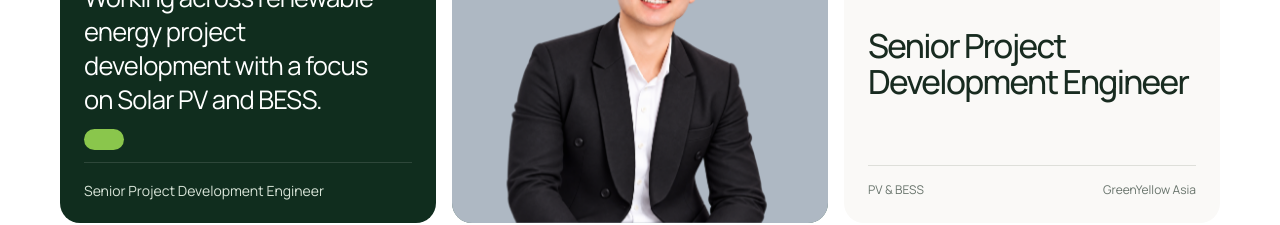
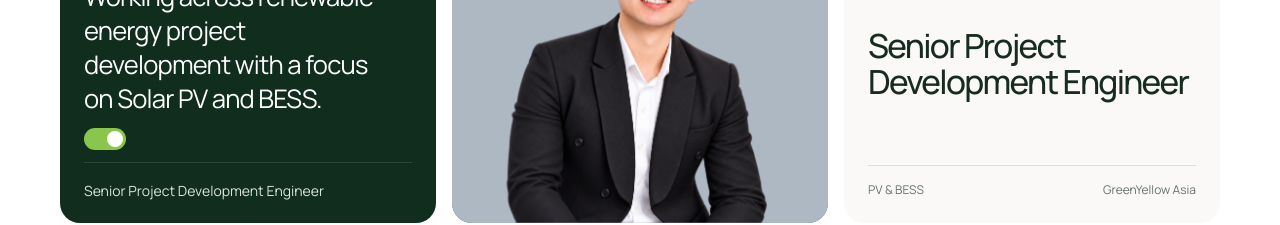
Before and after one commit to Nhutduyasda/viet-le-portfolio, a Next.js app: page / in a window 1280 px wide. Shown: the part 1360-1585 px from the top of the page. Built offline with nearby package versions, Linux system fonts and the light colour scheme.

Commit message:
Refine About accent and hide placeholder email

```diff
--- a/src/app/globals.css
+++ b/src/app/globals.css
@@ -113,7 +113,8 @@ html { scroll-behavior: smooth; }
 .about-sun-icon { width: 27px; height: 27px; fill: none; stroke: #e7f1e3; stroke-width: 1.5; stroke-linecap: round; stroke-linejoin: round; }
 .about-card-statement { max-width: 310px; margin: auto 0 12px; font-size: clamp(23px, 2vw, 29px); line-height: 1.33; letter-spacing: -.03em; }
 .about-card-foot { display: flex; align-items: center; gap: 12px; border-top: 1px solid #ffffff20; padding-top: 17px; color: #d8e4d8; font-size: 14px; }
-.about-card-indicator { display: block; align-self: flex-start; flex: none; width: 40px; height: 21px; margin-bottom: 12px; border-radius: 999px; background: #8ac64c; }
+.about-card-indicator { position: relative; display: block; align-self: flex-start; flex: none; width: 42px; height: 22px; margin-bottom: 12px; border-radius: 999px; background: #8ac64c; }
+.about-card-indicator::after { content: ""; position: absolute; top: 3px; right: 3px; width: 16px; height: 16px; border-radius: 50%; background: #fff; }
 .about-card-image { background: #517263; }
 .about-photo { object-fit: cover; object-position: 60% center; }
 .about-image-tag { position: absolute; left: 50%; top: 50%; transform: translate(-50%, -50%); border-radius: 999px; background: #e9f1e8d9; padding: 12px 17px; color: #1c3425; font-size: 14px; white-space: nowrap; backdrop-filter: blur(8px); }
@@ -375,7 +376,6 @@ html { scroll-behavior: smooth; }
 .contact-link:focus-visible, .contact-email:focus-visible { outline: 2px solid #fff; outline-offset: 4px; }
 .contact-link svg { width: 20px; height: 20px; flex: none; }
 .contact-email { color: #fff; text-decoration: underline; text-underline-offset: 3px; }
-.contact-email-placeholder { color: #b7cdb8; font-size: 15px; cursor: default; }
 .contact-signature { display: flex; flex-wrap: wrap; justify-content: space-between; gap: 10px; margin-top: 106px; border-top: 1px solid #ffffff3a; padding-top: 25px; color: #d2dfd4; font-size: 14px; }
 .contact-signature span:first-child { color: #fff; font-weight: 600; }
 .site-footer { background: #0b2117; color: #e4ece4; padding: 40px 0 max(28px, env(safe-area-inset-bottom)); }
--- a/src/components/sections/Contact.tsx
+++ b/src/components/sections/Contact.tsx
@@ -14,7 +14,7 @@ export function Contact() {
         </p>
         <div className="contact-actions" data-reveal style={{ "--reveal-index": 3 } as React.CSSProperties}>
           <a href={profile.linkedinUrl} target="_blank" rel="noopener noreferrer" className="contact-link">Connect on LinkedIn <svg aria-hidden="true" focusable="false" viewBox="0 0 24 24" fill="none" stroke="currentColor" strokeWidth="1.7" strokeLinecap="round" strokeLinejoin="round"><path d="M6 18 18 6M8 6h10v10" /></svg><span className="sr-only"> (opens in a new tab)</span></a>
-          {hasEmail ? <a href={`mailto:${email}`} className="contact-email">Email me</a> : <span className="contact-email-placeholder">Email: {email}</span>}
+          {hasEmail && <a href={`mailto:${email}`} className="contact-email">Email me</a>}
         </div>
         <div className="contact-signature" data-reveal style={{ "--reveal-index": 4 } as React.CSSProperties}>
           <span>{profile.name}</span><span>{profile.headline}</span>
```
